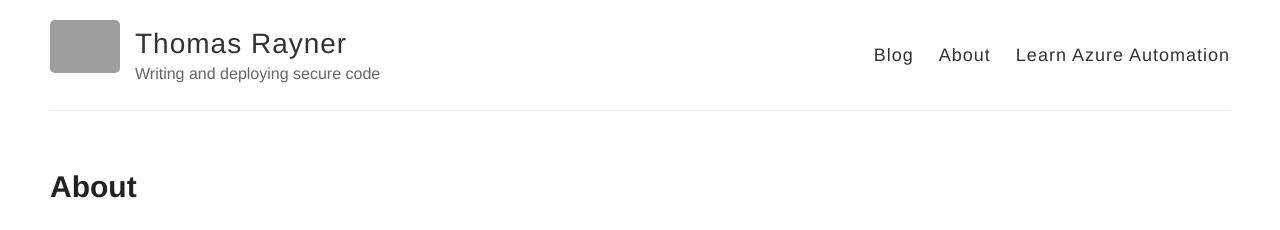
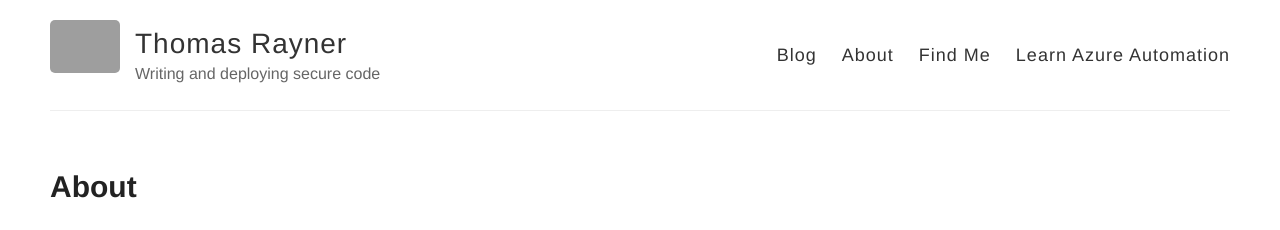
Before and after one commit to thomasrayner/thomasrayner.github.io, a Jekyll site: the page built from about.md, in a window 1280 px wide. Shown: the top 230 px of the page. Built offline with Jekyll 4.4.1, drawn with Linux system fonts in a browser that asks for light colours; grey boxes are pictures that could not be loaded.

Commit message:
added findme to header

```diff
--- a/_layouts/default.html
+++ b/_layouts/default.html
@@ -29,6 +29,7 @@
           <nav>
             <a href="{{ site.url }}/">Blog</a>
             <a href="{{ site.url }}/about">About</a>
+            <a href="{{ site.url }}/findme">Find Me</a>
             <a href="https://pluralsight.pxf.io/c/1209528/424552/7490?u=https%3A%2F%2Fwww.pluralsight.com%2Fauthors%2Fthomas-rayner" target="_BLANK">Learn Azure Automation</a>
           </nav>
         </header>
```
